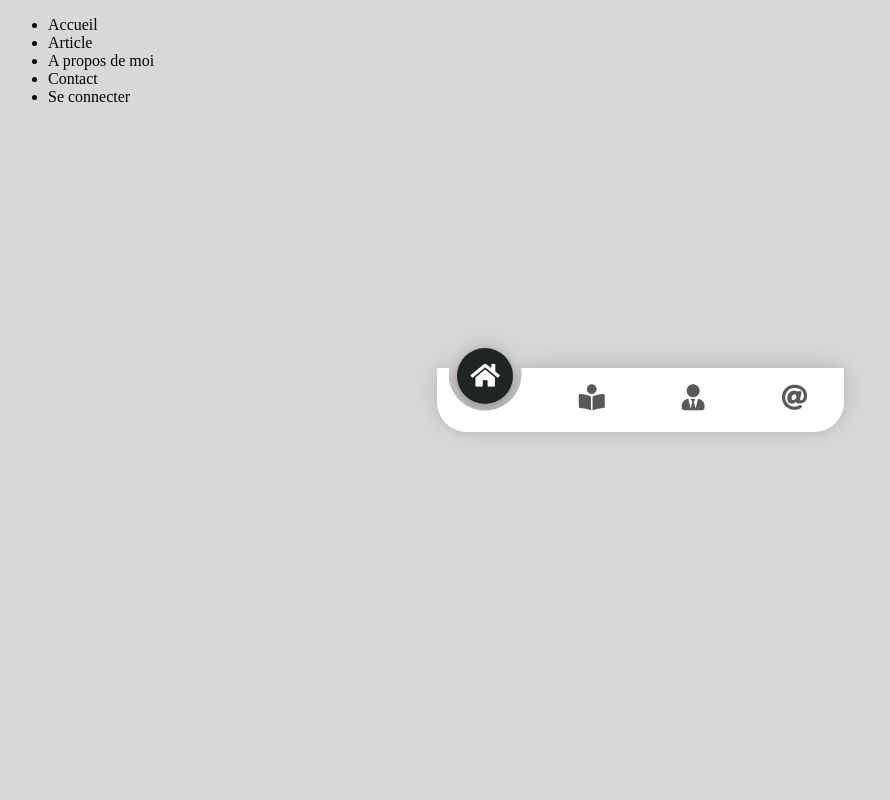
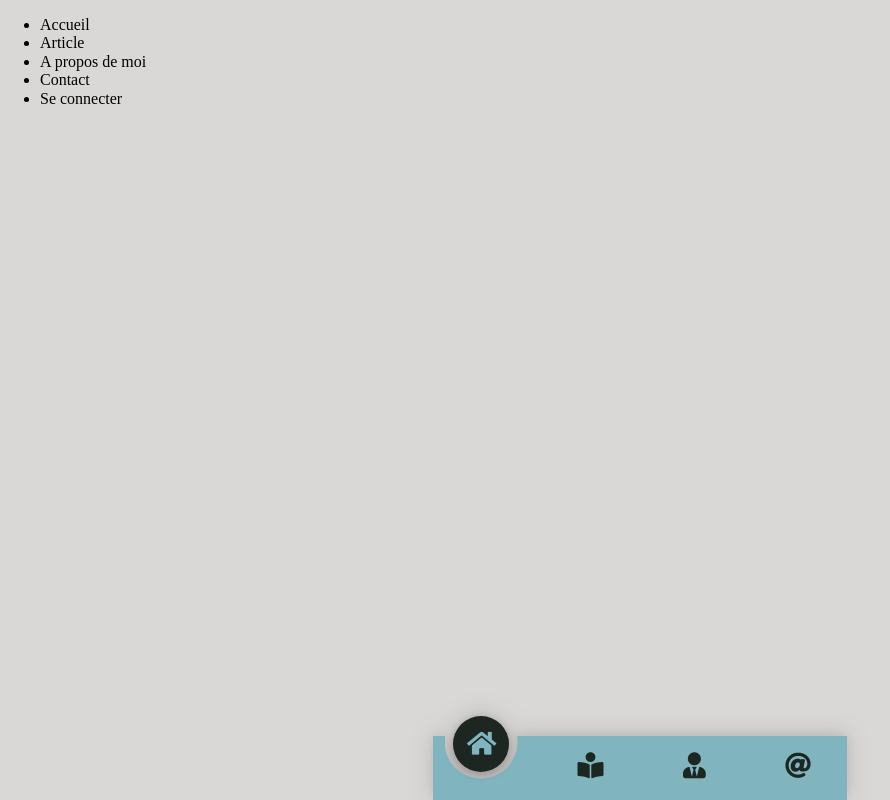
Before and after one commit to EzekielNK/JeanForteroche, a PHP site: template src/view/layouts/footer.php in a window 1280 px wide. Shown: the whole page, without its empty margins (0-890 px from the left). Run offline with PHP 8.4, Linux system fonts and the light colour scheme; the template is opened without the code that fills it, so the values that code supplies are empty; some libraries are stand-ins or nearby versions.

Commit message:
Update css

```diff
--- a/public/css/style.css
+++ b/public/css/style.css
@@ -2,7 +2,7 @@
     --primary-color: #0D6FFA;
     --accent-color: #49CE95;
     --danger-color: #EC3582;
-    --fore-color:rgba(0,0,0,0.65);
+    --fore-color:rgba(29, 38, 33, 1);
     --main-cast-shadow: 0px 3px 12px rgba(0, 0, 0, 0.08), 0px 3px 6px rgba(0, 0, 0, 0.12);
 }
 body{
@@ -13,18 +13,17 @@ body{
     display: flex;
     padding: 16px 36px;
     justify-content: space-between;
-    width: 335px;
+    width: 342px;
     margin: auto;
-    top: 0;
     left: 0;
     bottom: 0;
     right: 0;
     height: 32px;
     font-size: 26px;
-    background-image:radial-gradient(circle at 36px 6px,transparent 36px, #ffffff 37px);
+    background-image:radial-gradient(circle at 36px 6px,transparent 36px, #80B4BF 37px);
     filter: drop-shadow(0px -1px 6px  rgba(0, 0, 0, 0.08)) drop-shadow(0px -2px 12px  rgba(0, 0, 0, 0.12));
-    border-bottom-left-radius:30px;
-    border-bottom-right-radius:30px;
+    /*border-bottom-left-radius:30px;
+    border-bottom-right-radius:30px;*/
     transition: cubic-bezier(0.57, 0.23, 0.08, 0.96) .45s;
 }
 
@@ -49,7 +48,7 @@ body{
 
 .tab-current{
     position: relative;
-    color:#ffffff;
+    color: #80B4BF;
     z-index: 3;
     transform:translate3d(-2px,-22px,0px);
 }
--- a/src/view/layouts/footer.php
+++ b/src/view/layouts/footer.php
@@ -1,7 +1,7 @@
 
     </div>
 
-    <footer>
+
                                                 <!-- Tab Bar Mobile -->
     <div class="tab-bottom-bar">
         <a href="#" class="tab-menu-item tab-current"><i class="fas fa-home"></i></a>
@@ -10,6 +10,8 @@
         <a href="#" class="tab-menu-item"><i class="fas fa-user-tie"></i></a>
         <a href="#" class="tab-menu-item"><i class="fas fa-at"></i></a>
     </div>
+
+    <footer>
     </footer>
 
     <script src="js/TabBar.js"></script>
--- a/src/view/layouts/header.php
+++ b/src/view/layouts/header.php
@@ -21,6 +21,7 @@
         <title>Jean Forteroche</title>
         <link rel="shortcut icon" href="">
         <link rel="stylesheet" href="https://use.fontawesome.com/releases/v5.13.1/css/all.css">
+        <link rel="stylesheet" type="text/css" media="screen" href="css/normalize.css" />
         <link rel="stylesheet" type="text/css" media="screen" href="css/style.css" />
     </head>
     <body>
```
Lines whose indentation alone changed are shown as unchanged.
